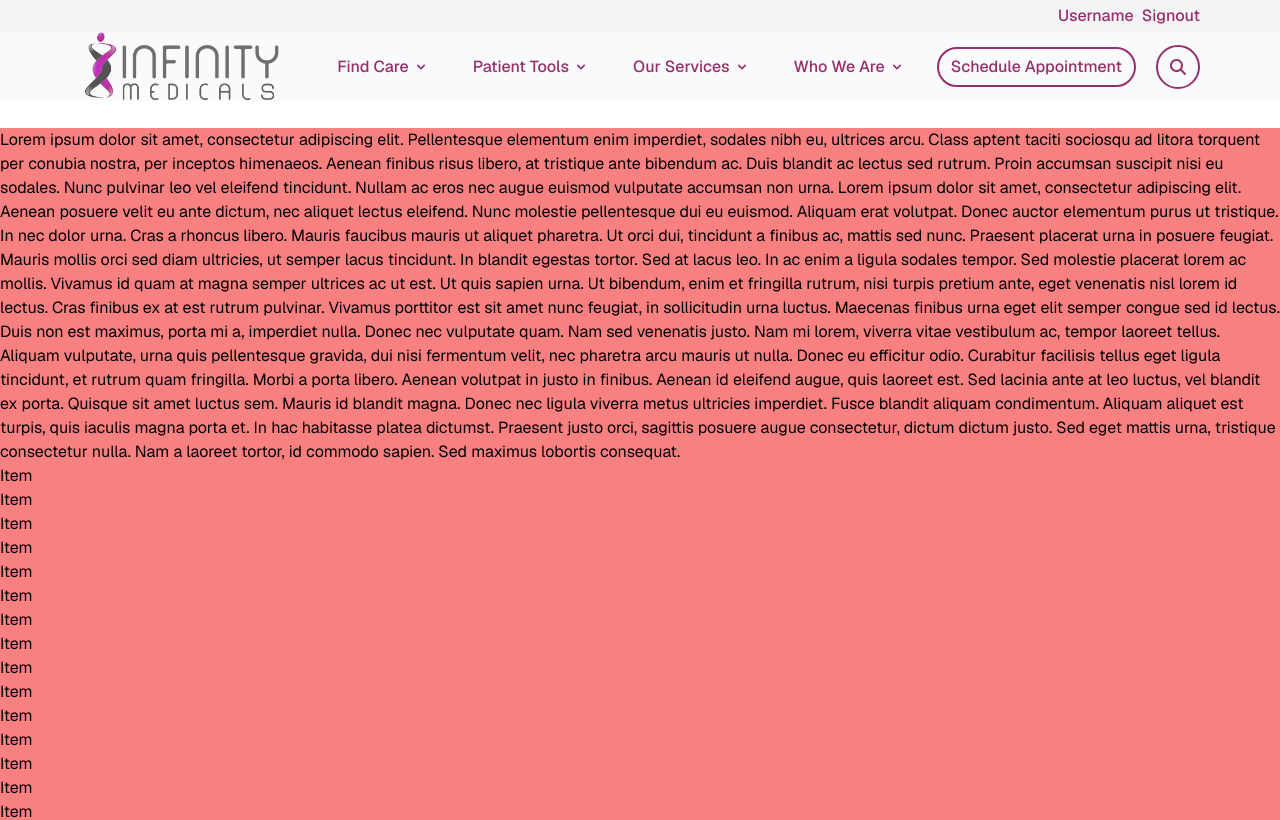
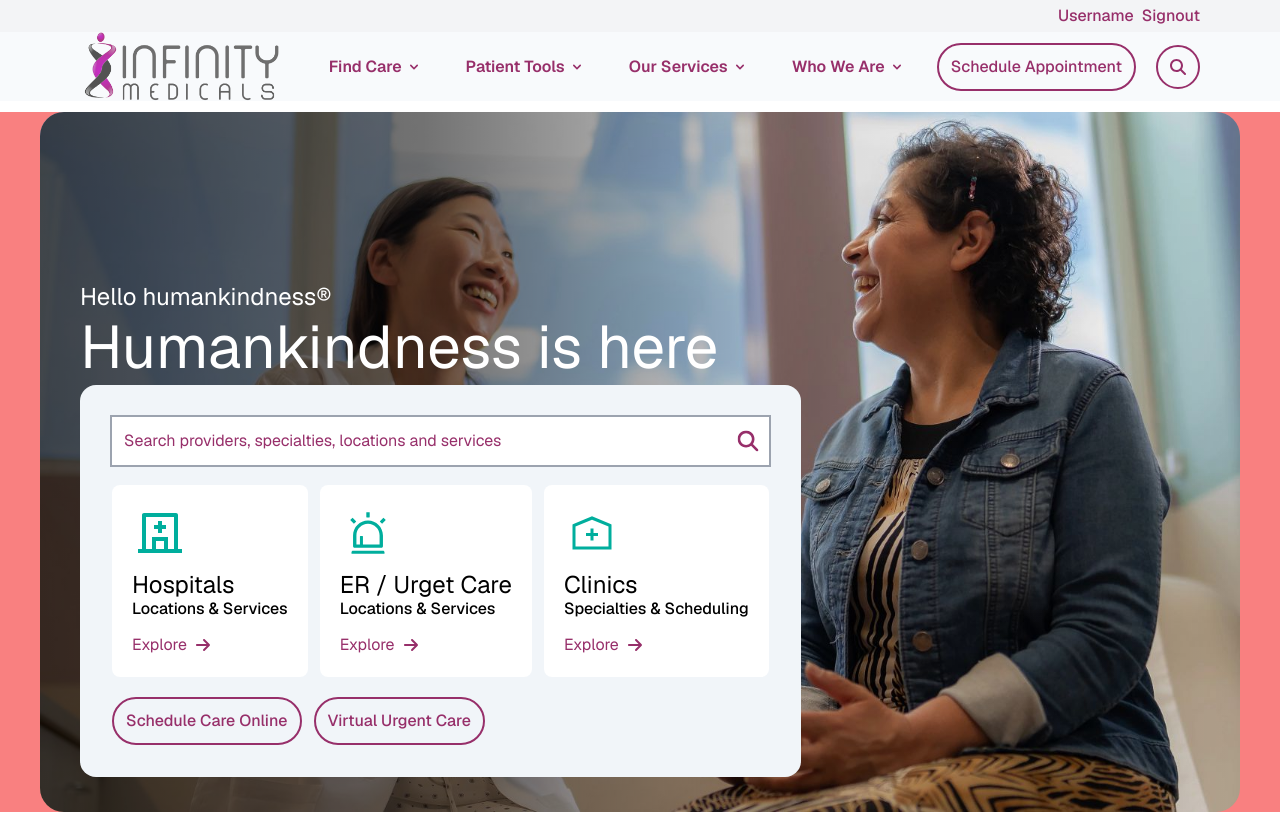
Before and after one commit to hossamelhattab/Learningmedicalproject, a Next.js app: page / in a window 1280 px wide. Shown: the top 820 px of the page. Built offline with nearby package versions, Linux system fonts and the light colour scheme.

Commit message:
hero section

```diff
--- a/src/app/page.tsx
+++ b/src/app/page.tsx
@@ -1,56 +1,109 @@
 import Navbar from "@/components/Navbar";
+import Image from "next/image";
+import Link from "next/link";
+import { AiOutlineAlert } from "react-icons/ai";
+import { BiClinic } from "react-icons/bi";
+import { FaMagnifyingGlass, FaArrowRight } from "react-icons/fa6";
+import { LiaClinicMedicalSolid } from "react-icons/lia";
+import { RiHospitalLine } from "react-icons/ri";
 
 export default function Home() {
   return (
     <div className="font-[family-name:var(--font-geist-sans)]">
       <Navbar />
 
-      <div className="bg-red-400 mt-32">
-        <p>
-          Lorem ipsum dolor sit amet, consectetur adipiscing elit. Pellentesque
-          elementum enim imperdiet, sodales nibh eu, ultrices arcu. Class aptent
-          taciti sociosqu ad litora torquent per conubia nostra, per inceptos
-          himenaeos. Aenean finibus risus libero, at tristique ante bibendum ac.
-          Duis blandit ac lectus sed rutrum. Proin accumsan suscipit nisi eu
-          sodales. Nunc pulvinar leo vel eleifend tincidunt. Nullam ac eros nec
-          augue euismod vulputate accumsan non urna. Lorem ipsum dolor sit amet,
-          consectetur adipiscing elit. Aenean posuere velit eu ante dictum, nec
-          aliquet lectus eleifend. Nunc molestie pellentesque dui eu euismod.
-          Aliquam erat volutpat. Donec auctor elementum purus ut tristique. In
-          nec dolor urna. Cras a rhoncus libero. Mauris faucibus mauris ut
-          aliquet pharetra. Ut orci dui, tincidunt a finibus ac, mattis sed
-          nunc. Praesent placerat urna in posuere feugiat. Mauris mollis orci
-          sed diam ultricies, ut semper lacus tincidunt. In blandit egestas
-          tortor. Sed at lacus leo. In ac enim a ligula sodales tempor. Sed
-          molestie placerat lorem ac mollis. Vivamus id quam at magna semper
-          ultrices ac ut est. Ut quis sapien urna. Ut bibendum, enim et
-          fringilla rutrum, nisi turpis pretium ante, eget venenatis nisl lorem
-          id lectus. Cras finibus ex at est rutrum pulvinar. Vivamus porttitor
-          est sit amet nunc feugiat, in sollicitudin urna luctus. Maecenas
-          finibus urna eget elit semper congue sed id lectus. Duis non est
-          maximus, porta mi a, imperdiet nulla. Donec nec vulputate quam. Nam
-          sed venenatis justo. Nam mi lorem, viverra vitae vestibulum ac, tempor
-          laoreet tellus. Aliquam vulputate, urna quis pellentesque gravida, dui
-          nisi fermentum velit, nec pharetra arcu mauris ut nulla. Donec eu
-          efficitur odio. Curabitur facilisis tellus eget ligula tincidunt, et
-          rutrum quam fringilla. Morbi a porta libero. Aenean volutpat in justo
-          in finibus. Aenean id eleifend augue, quis laoreet est. Sed lacinia
-          ante at leo luctus, vel blandit ex porta. Quisque sit amet luctus sem.
-          Mauris id blandit magna. Donec nec ligula viverra metus ultricies
-          imperdiet. Fusce blandit aliquam condimentum. Aliquam aliquet est
-          turpis, quis iaculis magna porta et. In hac habitasse platea dictumst.
-          Praesent justo orci, sagittis posuere augue consectetur, dictum dictum
-          justo. Sed eget mattis urna, tristique consectetur nulla. Nam a
-          laoreet tortor, id commodo sapien. Sed maximus lobortis consequat.
-        </p>
-        <ul>
-          {Array(100)
-            .fill(0)
-            .map((_, i) => (
-              <li key={i}>Item</li>
-            ))}
-        </ul>
+      <div className="bg-red-400 mt-28 px-10">
+        <div
+          className="rounded-3xl relative flex flex-col overflow-hidden bg-none
+        before:content-[''] before:w-full before:h-full before:absolute before:top-0 before:z-[1] before:bg-[linear-gradient(to_right,rgba(0,0,0,0.7)_0%,rgba(0,0,0,0.55)_32%,rgba(0,0,0,0.1)_67%,rgba(0,0,0,0)_100%)]
+        "
+        >
+          <div className="relative h-[700px] w-full">
+            <Image fill src="/homepage.jpg" alt="homepage" className="" />
+          </div>
+
+          <div className="absolute ml-10 bottom-[5%] z-[1]">
+            <p className="text-2xl text-white mb-1">Hello humankindness®</p>
+            <p className="text-6xl text-white mb-2">Humankindness is here</p>
+
+            <div className="bg-slate-100 rounded-2xl flex flex-col gap-5 p-8">
+              <div className="w-full relative text-ppink">
+                <input
+                  placeholder="Search providers, specialties, locations and services"
+                  className="w-full bg-white outline outline-2 outline-gray-400 shadow-none drop-shadow-none p-3 placeholder:text-ppink"
+                />
+
+                <FaMagnifyingGlass
+                  size={"1.3rem"}
+                  className="absolute top-1/2 right-0 transform -translate-y-1/2 -translate-x-1/2 "
+                />
+              </div>
+
+              <div className="flex gap-3">
+                <HeroActionCards />
+              </div>
+
+              <div className="flex gap-3">
+                <Link
+                  href="/"
+                  className="text-ppink text-center font-medium border-2 border-ppink rounded-full px-3 py-2.5 hover:bg-ppink hover:text-white transition-colors duration-300"
+                >
+                  Schedule Care Online
+                </Link>
+                <Link
+                  href="/"
+                  className="text-ppink text-center font-medium border-2 border-ppink rounded-full px-3 py-2.5 hover:bg-ppink hover:text-white transition-colors duration-300"
+                >
+                  Virtual Urgent Care
+                </Link>
+              </div>
+            </div>
+          </div>
+        </div>
       </div>
     </div>
   );
 }
+
+const HeroActionCards = () => {
+  const data = [
+    {
+      icon: <RiHospitalLine className="w-full h-full" />,
+      title: "Hospitals",
+      description: "Locations & Services",
+      href: "#",
+    },
+    {
+      icon: <AiOutlineAlert className="w-full h-full" />,
+      title: "ER / Urget Care",
+      description: "Locations & Services",
+      href: "#",
+    },
+    {
+      icon: <LiaClinicMedicalSolid className="w-full h-full" />,
+      title: "Clinics",
+      description: "Specialties & Scheduling",
+      href: "#",
+    },
+  ];
+
+  return data.map(({ icon, title, description, href }, index) => (
+    <Link
+      key={index}
+      href={href}
+      className="bg-white w-full rounded-lg flex flex-col p-5 gap-3 group"
+    >
+      <div className="w-[3.5rem] h-[3.5rem] text-[#00AE9D] group-hover:text-ppink p-1">
+        {icon}
+      </div>
+      <div>
+        <h1 className="text-2xl leading-none whitespace-nowrap">{title}</h1>
+        <p className="font-medium whitespace-nowrap">{description}</p>
+      </div>
+      <h1 className="text-ppink flex gap-2 items-center">
+        Explore
+        <FaArrowRight className="group-hover:translate-x-2 transition duration-300" />
+      </h1>
+    </Link>
+  ));
+};
--- a/src/app/test/page.tsx
+++ b/src/app/test/page.tsx
@@ -1,12 +1,15 @@
-import AccordionButtonList from "@/components/AccordionButtonList";
-
 export default function Page() {
   return (
-    <AccordionButtonList
-      data={[
-        { label: "test", items: [{ label: "test", href: "#" }] },
-        { label: "test2", items: [{ label: "test2", href: "#" }] },
-      ]}
-    />
+    <>
+      <input
+        type="text"
+        placeholder="Search providers, specialties, locations and services"
+        className="w-full bg-transparent outline-2 outline-offset-2 outline-solid"
+      />
+
+      <button className="outline-2 outline outline-ppink outline-offset-2 outline-solid ...">
+        Button A
+      </button>
+    </>
   );
 }
--- a/src/components/AccordionButtonList.tsx
+++ b/src/components/AccordionButtonList.tsx
@@ -9,7 +9,7 @@ export default function AccordionButtonList({ data }: props) {
   return (
     <div id="accordion-collapse" data-accordion="collapse">
       {data.map(({ label, items }, index) => (
-        <>
+        <div key={index}>
           <h2 id={"accordion-collapse-heading-" + index}>
             <button
               type="button"
@@ -65,7 +65,7 @@ export default function AccordionButtonList({ data }: props) {
               </ul>
             </div>
           </div>
-        </>
+        </div>
       ))}
     </div>
   );
--- a/src/components/DropdownButton.tsx
+++ b/src/components/DropdownButton.tsx
@@ -29,7 +29,7 @@ DropdownButtonProps) => {
         data-dropdown-toggle={"dropdownNavbar" + id}
         className="text-ppink md:p-4 font-medium flex items-center justify-between w-full md:w-auto"
       >
-        <span className="underline-effect">{buttonText}</span>{" "}
+        <span className="underline-effect font-semibold">{buttonText}</span>{" "}
         <svg
           className="w-4 h-4 ml-1"
           fill="currentColor"
@@ -46,9 +46,12 @@ DropdownButtonProps) => {
 
       <div
         id={"dropdownNavbar" + id}
-        className="hidden bg-white text-base z-10 list-none divide-y divide-gray-100 rounded shadow my-4 w-44"
+        className="hidden bg-white text-base z-10 rounded shadow my-4 w-72 text-wrap"
       >
-        <ul className="py-1" aria-labelledby="dropdownLargeButton">
+        <ul
+          className="py-1 divide-y divide-gray-100"
+          aria-labelledby="dropdownLargeButton"
+        >
           {items.map((item, index) => (
             <li key={index}>
               <a
@@ -56,7 +59,7 @@ DropdownButtonProps) => {
                 className="hover:bg-gray-100 text-ppink font-medium  flex justify-between items-center px-4 py-2"
               >
                 <span>{item.label}</span>
-                <FaArrowRight />
+                <FaArrowRight className="min-w-4" />
               </a>
             </li>
           ))}
--- a/src/components/Navbar.tsx
+++ b/src/components/Navbar.tsx
@@ -1,5 +1,4 @@
 "use client";
-
 import DropdownButton from "@/components/DropdownButton";
 import Image from "next/image";
 import Link from "next/link";
@@ -119,7 +118,7 @@ export default function Navbar() {
             <div className="flex gap-2 items-center">
               <Link
                 href="/"
-                className="text-ppink text-center font-medium border-2 border-ppink rounded-full px-3 py-1.5 hover:bg-ppink hover:text-white transition-colors duration-300"
+                className="text-ppink text-center font-medium border-2 border-ppink rounded-full px-3 py-2.5 hover:bg-ppink hover:text-white transition-colors duration-300"
               >
                 Schedule Appointment
               </Link>
```
Also changed, not shown: public/homepage.jpg (added).
